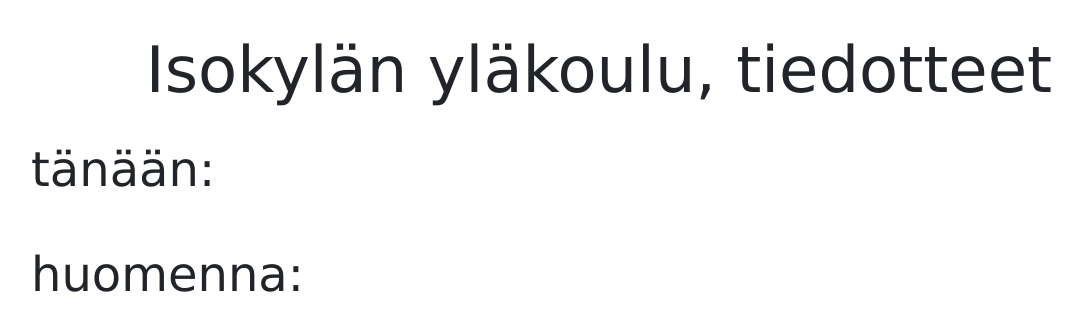
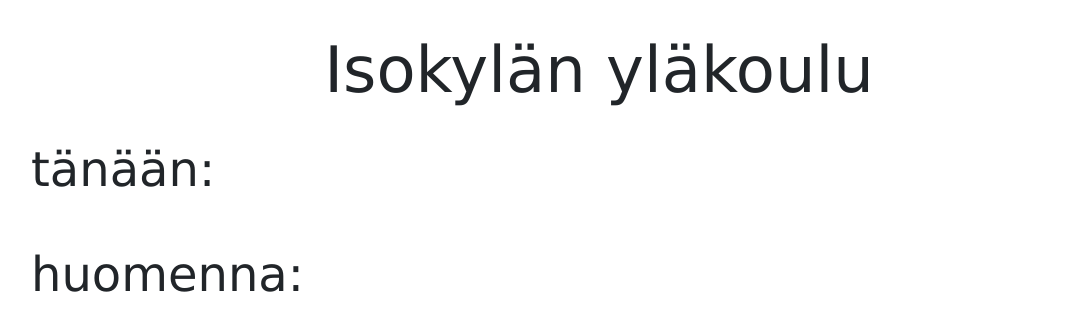
Before and after one commit to Heavytik/Heavytik.github.io, a plain HTML site: page index.html in a window 1280 px wide. Shown: the whole page, without its empty margins (41-1123 px from the left). Drawn offline with nearby package versions, Linux system fonts and the light colour scheme.

Commit message:
pieni muutos otsikkoon

```diff
--- a/index.html
+++ b/index.html
@@ -78,7 +78,7 @@
 <div class="container-fluid">
     <div class="row justify-content-center">
         <div class="col-auto align-self-center">
-            <h1>Isokylän yläkoulu, tiedotteet</h1>
+            <h1>Isokylän yläkoulu</h1>
         </div>
     </div>
     <div class="row mx-md-5">
```
